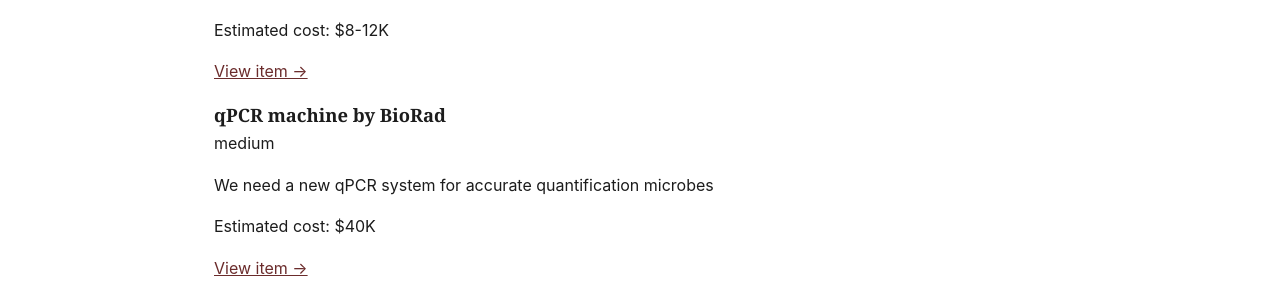
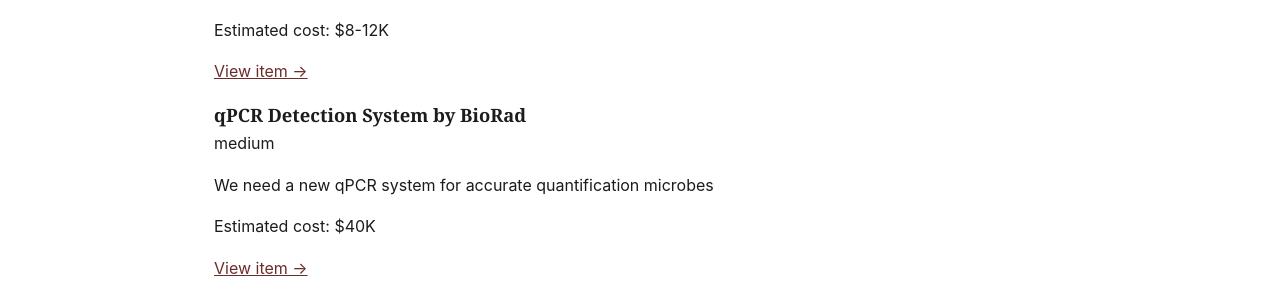
Before and after one commit to MarekKirs/marekkirs.github.io, a Jekyll site: the page built from wishlist.md, in a window 1280 px wide. Shown: the part 926-1223 px from the top of the page. Built offline with Jekyll 4.4.1, drawn with Linux system fonts in a browser that asks for light colours.

Commit message:
Update wishlist.yml

```diff
--- a/_data/wishlist.yml
+++ b/_data/wishlist.yml
@@ -26,7 +26,7 @@
   priority: high
   link: "https://www.so-low.com/coldstorage-85upright#heavyduty"
 
-- item: "qPCR machine by BioRad"
+- item: "qPCR Detection System by BioRad"
   description: "We need a new qPCR system for accurate quantification microbes"
   estimated_cost: "$40K"
   priority: medium
```
